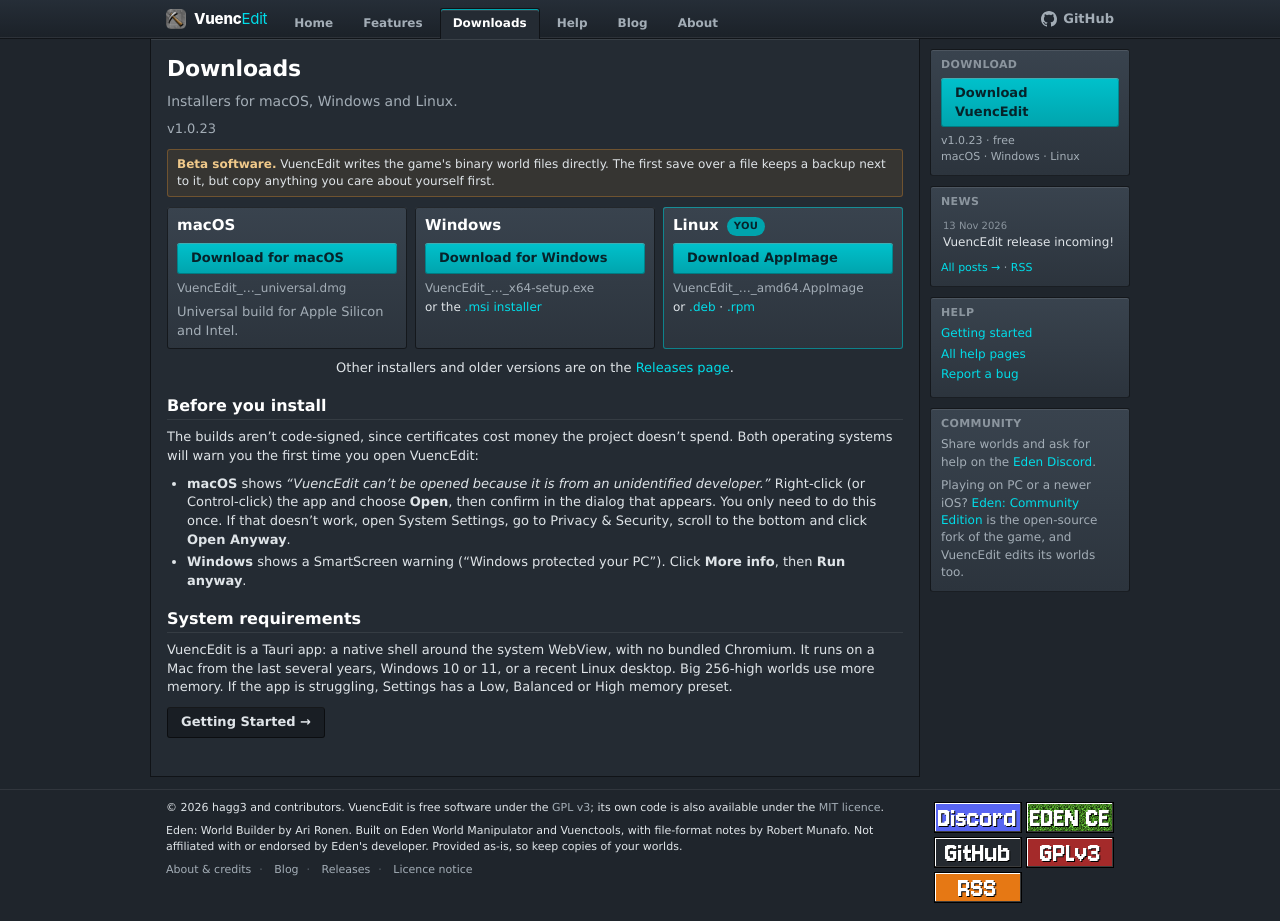
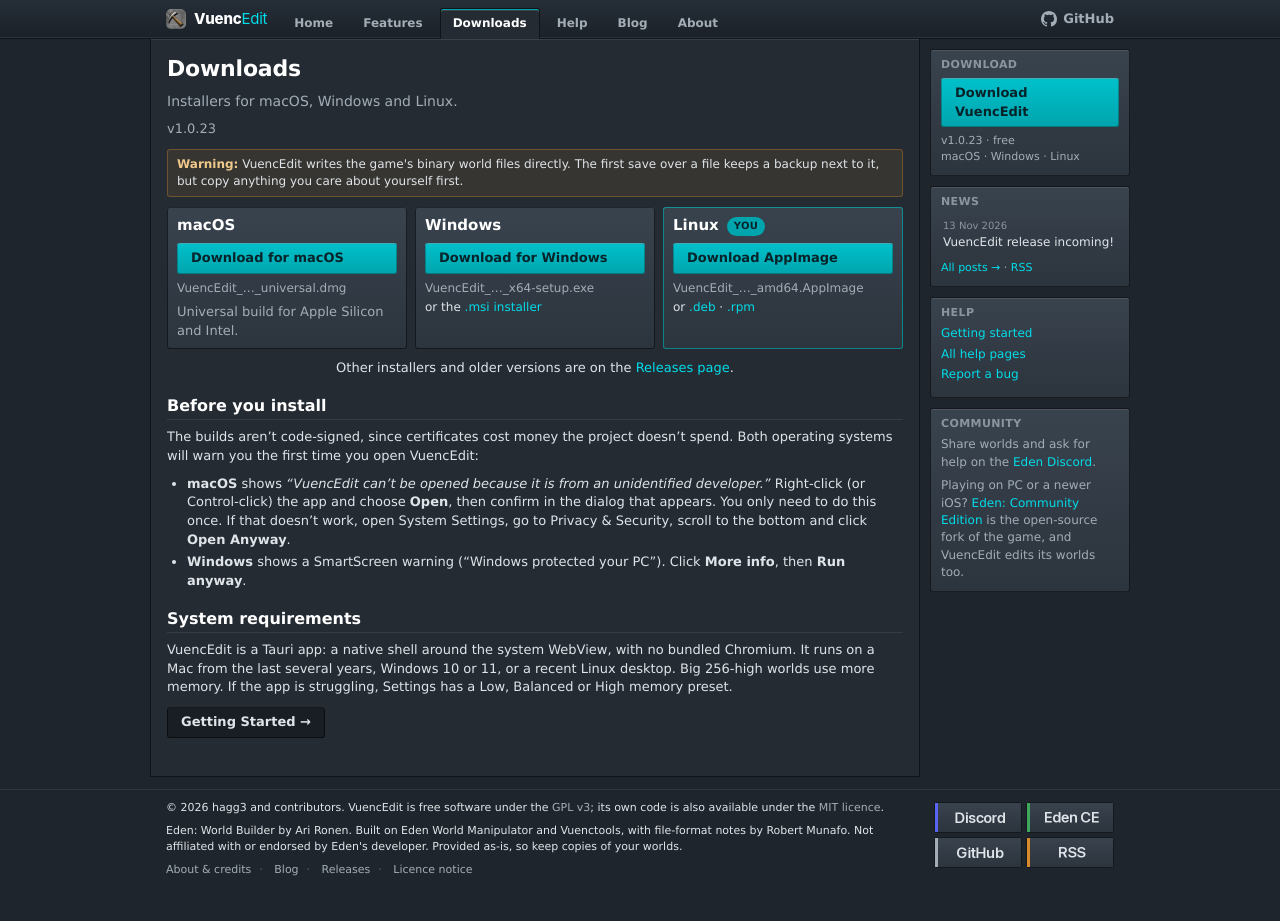
Before and after one commit to hagg3/VuencEdit, a Jekyll site: the page built from docs/downloads.md, in a window 1280 px wide and 921 px high. Built offline with Jekyll 4.4.1, drawn with Linux system fonts in a browser that asks for light colours; comment, search, counter and statistics services are not loaded.

Commit message:
Website: drop GPL badge, restyle footer badges, download warning wording

```diff
--- a/docs/_includes/footer.html
+++ b/docs/_includes/footer.html
@@ -21,12 +21,11 @@
         <a href="https://github.com/{{ site.repository }}/blob/main/NOTICE.md" target="_blank" rel="noopener">Licence notice</a>
       </p>
     </div>
-    <!-- 88x31 badges: one short label each, never two lines (docs/_tools/make-badges.py). -->
+    <!-- 88x31 badges (2x PNGs): one short label each, never two lines (docs/_tools/make-badges.py). -->
     <div class="badges">
       <a href="https://discord.com/invite/rjYXwBC" target="_blank" rel="noopener"><img src="{{ '/assets/img/badges/discord.png' | relative_url }}" width="88" height="31" alt="Discord" title="Join the Eden Discord"></a>
       <a href="https://hagg3.github.io/edencom/" target="_blank" rel="noopener"><img src="{{ '/assets/img/badges/eden-ce.png' | relative_url }}" width="88" height="31" alt="Eden CE" title="Eden: Community Edition"></a>
       <a href="https://github.com/{{ site.repository }}" target="_blank" rel="noopener"><img src="{{ '/assets/img/badges/github.png' | relative_url }}" width="88" height="31" alt="GitHub" title="Source on GitHub"></a>
-      <a href="https://github.com/{{ site.repository }}/blob/main/COPYING" target="_blank" rel="noopener"><img src="{{ '/assets/img/badges/gpl.png' | relative_url }}" width="88" height="31" alt="GPLv3" title="Free software, GPL v3"></a>
       <a href="{{ '/feed.xml' | relative_url }}"><img src="{{ '/assets/img/badges/rss.png' | relative_url }}" width="88" height="31" alt="RSS" title="Blog feed"></a>
     </div>
   </div>
--- a/docs/_sass/_footer.scss
+++ b/docs/_sass/_footer.scss
@@ -32,7 +32,7 @@
   margin: 0 8px;
 }
 
-// 88x31 badges, two per row beside the text; pixel art, so never smoothed.
+// 88x31 badges, two per row beside the text; 2x PNGs shown at 88x31.
 .badges {
   flex: 0 0 auto;
   display: grid;
@@ -42,7 +42,7 @@
 }
 
 .badges a { display: block; line-height: 0; }
-.badges img { display: block; image-rendering: pixelated; }
+.badges img { display: block; border-radius: 3px; }
 .badges a:hover img { filter: brightness(1.15); }
 
 @media (max-width: $phone) {
--- a/docs/downloads.md
+++ b/docs/downloads.md
@@ -8,7 +8,7 @@ description: "Download VuencEdit, the free Eden: World Builder world editor, for
 <p id="release-meta" class="dim">v{{ site.latest_version }}</p>
 
 <div class="callout callout-warm">
-  <strong>Beta software.</strong> VuencEdit writes the game's binary world files directly. The
+  <strong>Warning:</strong> VuencEdit writes the game's binary world files directly. The
   first save over a file keeps a backup next to it, but copy anything you care about yourself first.
 </div>
 
```
Also changed, not shown: docs/assets/img/badges/discord.png, docs/assets/img/badges/eden-ce.png, docs/assets/img/badges/github.png, docs/assets/img/badges/gpl.png (deleted), docs/assets/img/badges/rss.png, 1 other file.
